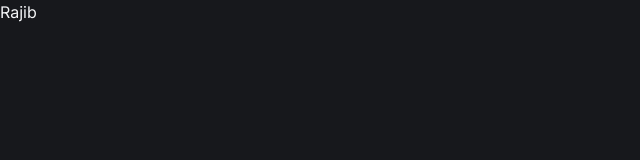
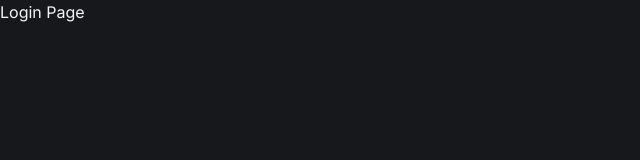
Before and after one commit to rajibdas-it/facehook, a React (Vite) app: page /login in a window 1280 px wide. Shown: the top 160 px of the page, without its empty margins (0-640 px from the left). Built offline with nearby package versions, Linux system fonts and the light colour scheme.

Commit message:
setup route with react-router-dom

```diff
--- a/package.json
+++ b/package.json
@@ -12,7 +12,8 @@
   "dependencies": {
     "@tailwindcss/typography": "^0.5.15",
     "react": "^18.3.1",
-    "react-dom": "^18.3.1"
+    "react-dom": "^18.3.1",
+    "react-router-dom": "^6.26.2"
   },
   "devDependencies": {
     "@eslint/js": "^9.9.0",
--- a/src/App.jsx
+++ b/src/App.jsx
@@ -1,10 +1,21 @@
 import React from "react";
+import { Route, Routes } from "react-router-dom";
+import HomePage from "./pages/HomePage";
+import Login from "./pages/Login";
+import ProfilePage from "./pages/ProfilePage";
+import RegistrationPage from "./pages/RegistrationPage";
+import NotFoundPage from "./pages/NotFoundPage";
 
 const App = () => {
   return (
-    <div>
-      <h1>Rajib</h1>
-    </div>
+    <Routes>
+      <Route path="/" element={<HomePage />} exact />
+      <Route path="/home" element={<HomePage />} />
+      <Route path="/login" element={<Login />} />
+      <Route path="/me" element={<ProfilePage />} />
+      <Route path="/register" element={<RegistrationPage />} />
+      <Route path="*" element={<NotFoundPage />} />
+    </Routes>
   );
 };
 
--- a/src/main.jsx
+++ b/src/main.jsx
@@ -1,10 +1,13 @@
-import { StrictMode } from 'react'
-import { createRoot } from 'react-dom/client'
-import App from './App.jsx'
-import './index.css'
+import { StrictMode } from "react";
+import { createRoot } from "react-dom/client";
+import App from "./App.jsx";
+import "./index.css";
+import { BrowserRouter as Router } from "react-router-dom";
 
-createRoot(document.getElementById('root')).render(
+createRoot(document.getElementById("root")).render(
   <StrictMode>
-    <App />
-  </StrictMode>,
-)
+    <Router>
+      <App />
+    </Router>
+  </StrictMode>
+);
--- /dev/null
+++ b/src/pages/HomePage.jsx
@@ -0,0 +1,7 @@
+import React from "react";
+
+const HomePage = () => {
+  return <div>homepage</div>;
+};
+
+export default HomePage;
--- /dev/null
+++ b/src/pages/Login.jsx
@@ -0,0 +1,7 @@
+import React from "react";
+
+const Login = () => {
+  return <div>Login Page</div>;
+};
+
+export default Login;
--- /dev/null
+++ b/src/pages/NotFoundPage.jsx
@@ -0,0 +1,7 @@
+import React from "react";
+
+const NotFoundPage = () => {
+  return <div>Your Desire page not found</div>;
+};
+
+export default NotFoundPage;
--- /dev/null
+++ b/src/pages/ProfilePage.jsx
@@ -0,0 +1,7 @@
+import React from "react";
+
+const ProfilePage = () => {
+  return <div>My Profile</div>;
+};
+
+export default ProfilePage;
--- /dev/null
+++ b/src/pages/RegistrationPage.jsx
@@ -0,0 +1,7 @@
+import React from "react";
+
+const RegistrationPage = () => {
+  return <div>Registration Page</div>;
+};
+
+export default RegistrationPage;
```
Also changed, not shown: 1 other file (tests, documents, lock files or other folders).
